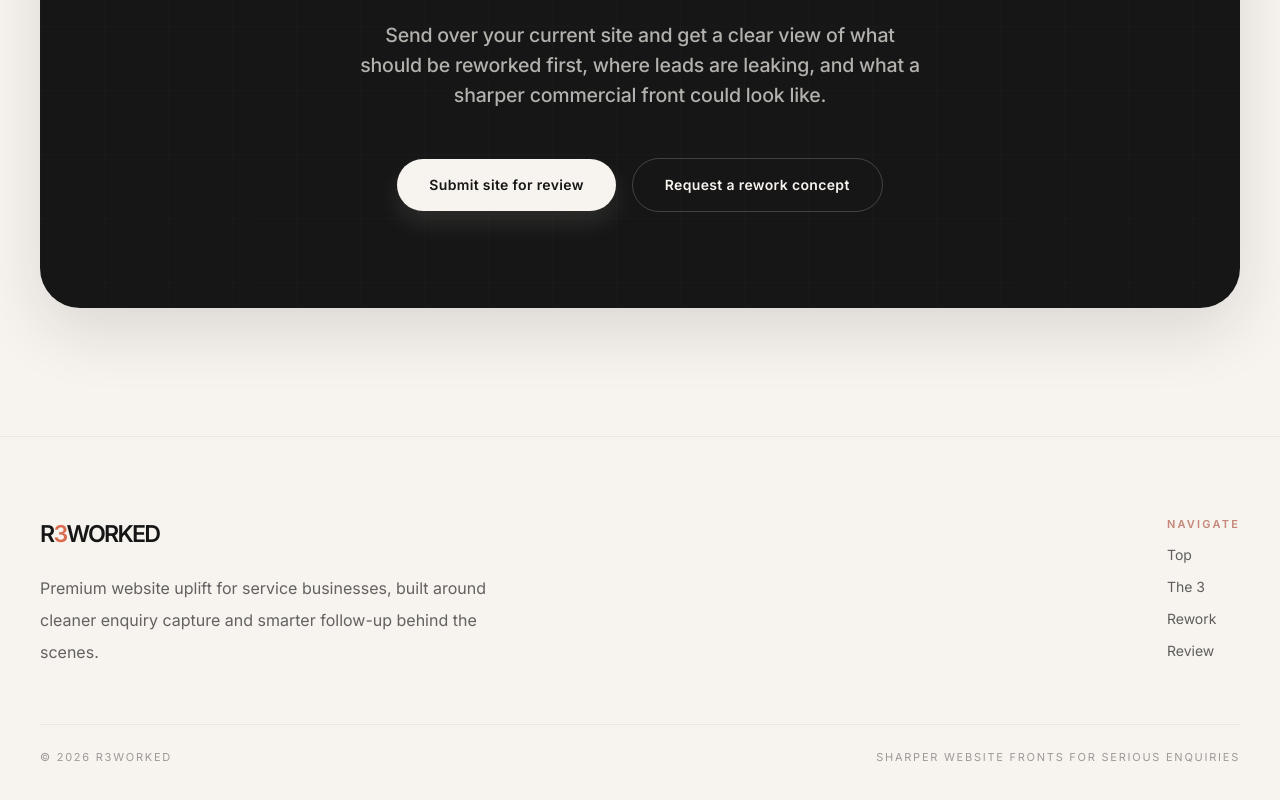
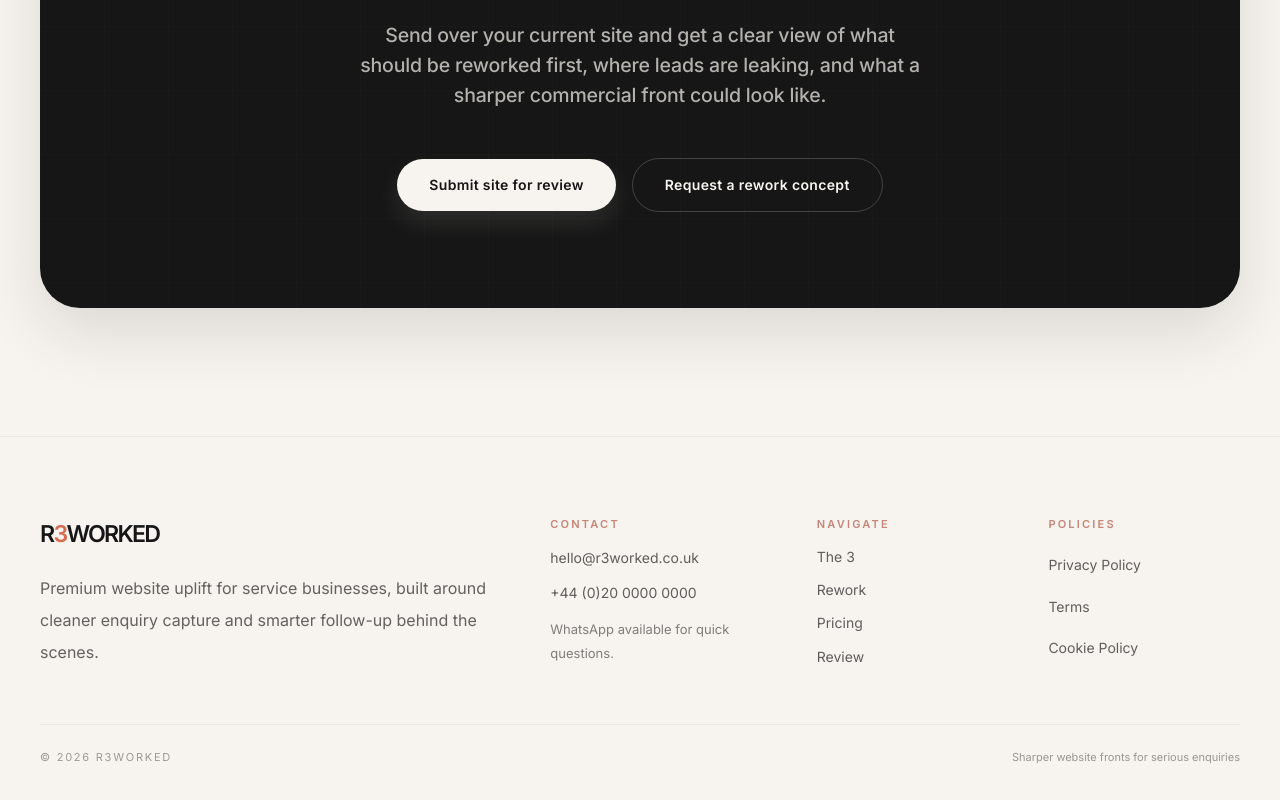
Before and after one commit to iainmacr77/r3worked-website, a Next.js app: page / in a window 1280 px wide. Shown: the part 10136-10936 px from the top of the page. Built offline with nearby package versions, Linux system fonts and the light colour scheme.

Commit message:
footer completed first pass

```diff
--- a/src/components/homepage/HomepageFooter.tsx
+++ b/src/components/homepage/HomepageFooter.tsx
@@ -1,18 +1,24 @@
 import Link from "next/link";
 import { R3WorkedWordmark } from "@/components/homepage/R3WorkedWordmark";
 
-const FOOTER_LINKS = [
-  { href: "#hero", label: "Top" },
+const NAV_LINKS = [
   { href: "#the-3", label: "The 3" },
   { href: "#before-after-showcase", label: "Rework" },
+  { href: "#pricing", label: "Pricing" },
   { href: "#final-cta", label: "Review" },
+];
+
+const LEGAL_LINKS = [
+  { href: "/privacy", label: "Privacy Policy" },
+  { href: "/terms", label: "Terms" },
+  { href: "/cookies", label: "Cookie Policy" },
 ];
 
 export function HomepageFooter() {
   return (
     <footer className="border-t border-[#161616]/6 bg-[#F7F3EE] px-6 pb-10 pt-20 md:px-10">
       <div className="mx-auto flex max-w-[78rem] flex-col gap-14">
-        <div className="flex flex-col gap-10 md:flex-row md:items-start md:justify-between">
+        <div className="grid gap-12 md:grid-cols-[minmax(0,1.35fr)_minmax(0,0.65fr)_minmax(0,0.55fr)_minmax(0,0.55fr)] md:gap-10">
           <div className="max-w-md space-y-5">
             <R3WorkedWordmark className="text-[1.45rem]" />
             <p className="text-base leading-8 text-[#2A2A2A]/72">
@@ -23,9 +29,45 @@ export function HomepageFooter() {
 
           <div className="grid gap-3 text-sm">
             <p className="text-[11px] font-semibold uppercase tracking-[0.2em] text-[#B86B5C]/80">
+              Contact
+            </p>
+            <a
+              href="mailto:hello@r3worked.co.uk"
+              className="text-[#2A2A2A]/74 transition-colors hover:text-[#161616]"
+            >
+              hello@r3worked.co.uk
+            </a>
+            <a
+              href="tel:+442000000000"
+              className="text-[#2A2A2A]/74 transition-colors hover:text-[#161616]"
+            >
+              +44 (0)20 0000 0000
+            </a>
+            <p className="text-[13px] leading-6 text-[#2A2A2A]/58">
+              WhatsApp available for quick questions.
+            </p>
+          </div>
+
+          <div className="grid gap-3 text-sm">
+            <p className="text-[11px] font-semibold uppercase tracking-[0.2em] text-[#B86B5C]/80">
               Navigate
             </p>
-            {FOOTER_LINKS.map((link) => (
+            {NAV_LINKS.map((link) => (
+              <Link
+                key={link.href}
+                href={link.href}
+                className="text-[#2A2A2A]/74 transition-colors hover:text-[#161616]"
+              >
+                {link.label}
+              </Link>
+            ))}
+          </div>
+
+          <div className="grid gap-3 text-sm">
+            <p className="text-[11px] font-semibold uppercase tracking-[0.2em] text-[#B86B5C]/80">
+              Policies
+            </p>
+            {LEGAL_LINKS.map((link) => (
               <Link
                 key={link.href}
                 href={link.href}
@@ -39,7 +81,9 @@ export function HomepageFooter() {
 
         <div className="flex flex-col gap-3 border-t border-[#161616]/6 pt-6 text-[11px] uppercase tracking-[0.16em] text-[#2A2A2A]/44 md:flex-row md:items-center md:justify-between">
           <p>© {new Date().getFullYear()} R3WORKED</p>
-          <p>Sharper website fronts for serious enquiries</p>
+          <p className="normal-case tracking-normal text-[#2A2A2A]/46">
+            Sharper website fronts for serious enquiries
+          </p>
         </div>
       </div>
     </footer>
```
Also changed, not shown: 1 other file (tests, documents, lock files or other folders).
